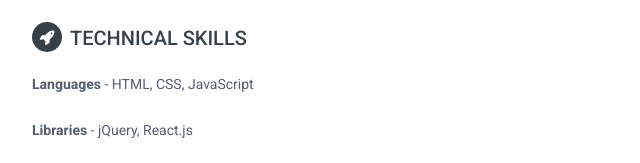
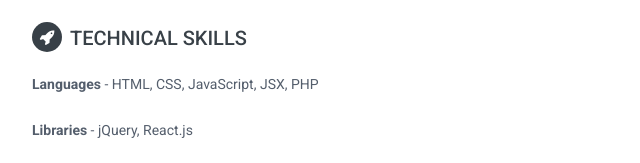
Before and after one commit to RyanSy/ryansy.github.io, a plain HTML site: page index.html in a window 1280 px wide. Shown: the part 627-790 px from the top of the page, 188-828 px from the left. Drawn offline with Linux system fonts and the light colour scheme.

Commit message:
added jsx + php

```diff
--- a/index.html
+++ b/index.html
@@ -102,7 +102,7 @@
                 <h2 class="section-title"><i class="fa fa-rocket"></i>Technical Skills</h2>
                 <div class="skillset">
                     <div class="item">
-                        <p><strong>Languages</strong> - HTML, CSS, JavaScript</p>
+                        <p><strong>Languages</strong> - HTML, CSS, JavaScript, JSX, PHP</p>
                     </div><!--//item-->
 
                     <div class="item">
```
